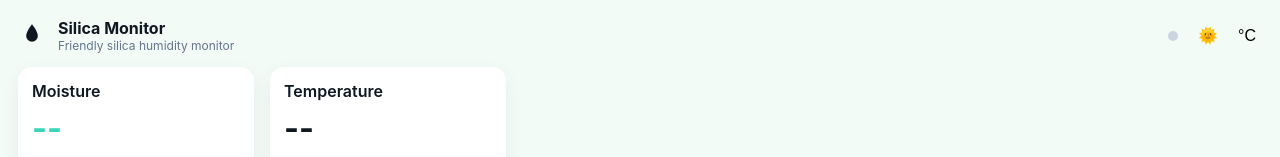
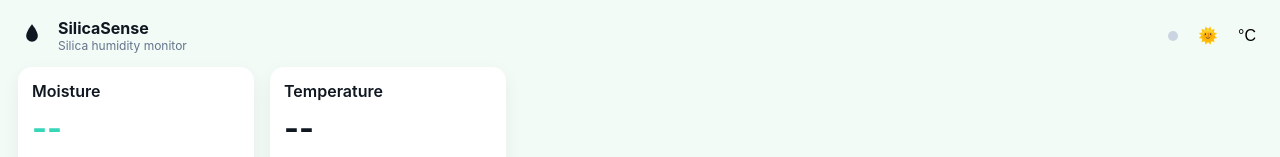
Before and after one commit to keiti-n/silica-webb, a React (Vite) app: page / in a window 1280 px wide. Shown: the top 157 px of the page. Built offline with nearby package versions, Linux system fonts and the light colour scheme.

Commit message:
Update App.tsx

```diff
--- a/src/App.tsx
+++ b/src/App.tsx
@@ -133,8 +133,8 @@ export default function App() {
             <path d="M12 2C12 2 7 8 7 12a5 5 0 0010 0c0-4-5-10-5-10z" fill="currentColor"/>
           </svg>
           <div>
-            <div className="appname">Silica Monitor</div>
-            <div className="subtitle">Friendly silica humidity monitor</div>
+            <div className="appname">SilicaSense</div>
+            <div className="subtitle">Silica humidity monitor</div>
           </div>
         </div>
 
```
